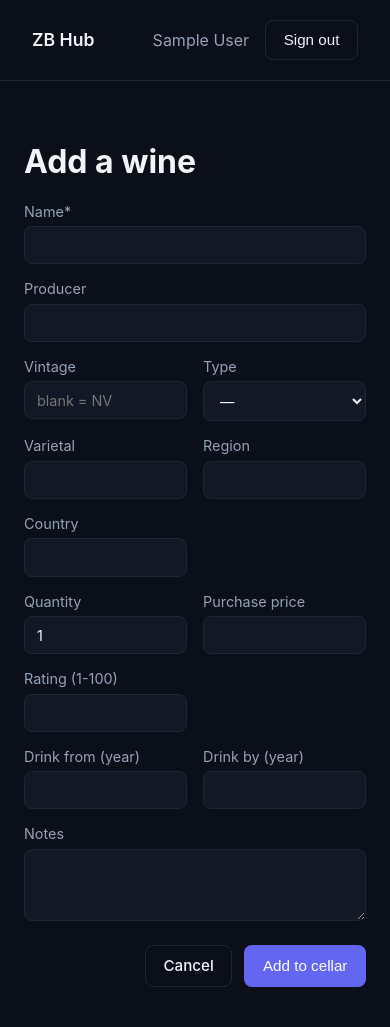
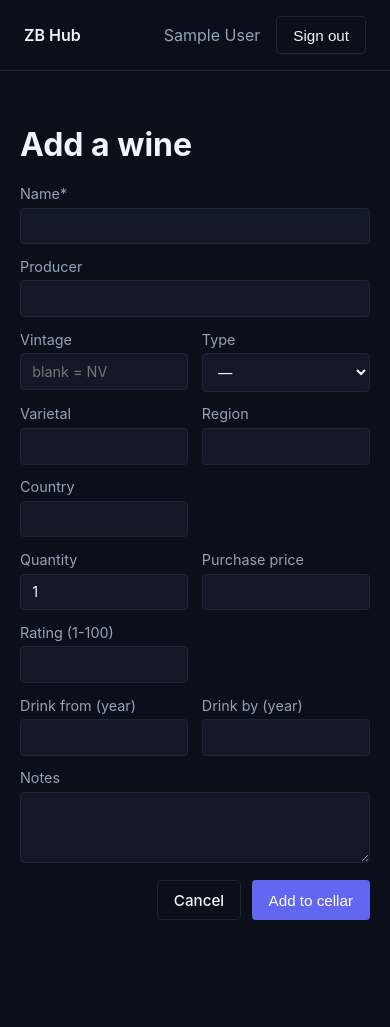
Before and after one commit to zb98-spec/ZB-website, a Flask app: page /wines/new in a window 390 px wide. After the commit the page ends 920 px from the top, so only its background shows below. Run offline with Flask 3, Linux system fonts and the light colour scheme; the visitor is signed in with stand-in values (Sample User, id 1).

Commit message:
Add GitHub Actions CI/CD to Cloud Run and simplify the UI
CI/CD: .github/workflows/deploy.yml runs the pytest smoke suite
against a throwaway Postgres service on every push/PR, then on push
to main builds the image, runs migrations against Neon directly, and
deploys to Cloud Run using Workload Identity Federation (no static
GCP keys in GitHub). scripts/setup_gcp_ci.sh does the one-time GCP
side of that setup (service account, WIF pool/provider, Artifact
Registry repo). README documents the required repo secrets and the
manual first-deploy path.

UI: drop the OAuth SVG logos in favor of plain text buttons, remove
hover transitions and flatten border-radius across style.css, per
request to keep the app minimal and fast rather than polished.

README also answers viewing the site on an iPhone: use the Cloud Run
HTTPS URL once deployed (also required for real Apple Sign In), or
`flask run --host 0.0.0.0` plus the LAN IP for a pre-deploy preview.

Co-Authored-By: Claude Sonnet 5 <noreply@anthropic.com>
Claude-Session: https://claude.ai/code/session_019LESUmcFZ4tgtrr9ugGgES

```diff
--- a/app/static/css/style.css
+++ b/app/static/css/style.css
@@ -3,9 +3,9 @@
   --surface: #131826;
   --border: #1e2636;
   --accent: #6366f1;
-  --accent-hover: #4f52e0;
   --text: #f1f5f9;
   --muted: #94a3b8;
+  --radius: 4px;
 }
 
 * {
@@ -31,7 +31,7 @@ a {
   display: flex;
   align-items: center;
   justify-content: space-between;
-  padding: 1.25rem 2rem;
+  padding: 1rem 1.5rem;
   border-bottom: 1px solid var(--border);
 }
 
@@ -43,60 +43,43 @@ a {
 
 .brand {
   font-weight: 600;
-  font-size: 1.1rem;
   text-decoration: none;
 }
 
 .container {
-  max-width: 960px;
+  max-width: 900px;
   margin: 0 auto;
-  padding: 2.5rem 1.5rem;
+  padding: 2rem 1.25rem;
 }
 
 .hero {
-  display: flex;
-  flex-direction: column;
-  align-items: center;
-  text-align: center;
-  margin-top: 4rem;
-  gap: 1rem;
-}
-
-.hero h1 {
-  font-size: 2.5rem;
-  max-width: 32rem;
+  margin-top: 2rem;
 }
 
 .hero p {
   max-width: 34rem;
   color: var(--muted);
-  font-size: 1.1rem;
 }
 
 .grid {
   display: grid;
-  grid-template-columns: repeat(auto-fill, minmax(220px, 1fr));
-  gap: 1rem;
-  margin-top: 2rem;
+  grid-template-columns: repeat(auto-fill, minmax(200px, 1fr));
+  gap: 0.75rem;
+  margin-top: 1.5rem;
 }
 
 .card {
   display: block;
   border: 1px solid var(--border);
   background: var(--surface);
-  border-radius: 0.75rem;
-  padding: 1.25rem;
+  border-radius: var(--radius);
+  padding: 1rem;
   text-decoration: none;
-  transition: border-color 0.15s ease;
-}
-
-.card:hover {
-  border-color: var(--accent);
 }
 
 .card h2 {
-  margin: 0 0 0.4rem;
-  font-size: 1.1rem;
+  margin: 0 0 0.3rem;
+  font-size: 1.05rem;
 }
 
 .card p {
@@ -104,11 +87,9 @@ a {
 }
 
 .btn {
-  display: inline-flex;
-  align-items: center;
-  gap: 0.6rem;
-  border-radius: 0.5rem;
-  padding: 0.65rem 1.1rem;
+  display: inline-block;
+  border-radius: var(--radius);
+  padding: 0.6rem 1rem;
   font-weight: 500;
   font-size: 0.95rem;
   text-decoration: none;
@@ -270,22 +232,22 @@ a {
 .wine-form {
   display: flex;
   flex-direction: column;
-  gap: 1rem;
+  gap: 0.85rem;
   max-width: 40rem;
 }
 
 .wine-form label {
   display: flex;
   flex-direction: column;
-  gap: 0.4rem;
+  gap: 0.35rem;
   font-size: 0.9rem;
   color: var(--muted);
 }
 
 .form-row {
   display: grid;
-  grid-template-columns: repeat(auto-fit, minmax(160px, 1fr));
-  gap: 1rem;
+  grid-template-columns: repeat(auto-fit, minmax(150px, 1fr));
+  gap: 0.85rem;
 }
 
 .wine-form input,
@@ -293,8 +255,8 @@ a {
 .wine-form textarea {
   background: var(--surface);
   border: 1px solid var(--border);
-  border-radius: 0.5rem;
-  padding: 0.6rem 0.75rem;
+  border-radius: var(--radius);
+  padding: 0.55rem 0.7rem;
   color: var(--text);
   font: inherit;
 }
@@ -302,13 +264,12 @@ a {
 .wine-form input:focus,
 .wine-form select:focus,
 .wine-form textarea:focus {
-  outline: none;
-  border-color: var(--accent);
+  outline: 1px solid var(--accent);
 }
 
 .form-actions {
   display: flex;
   justify-content: flex-end;
-  gap: 0.75rem;
-  margin-top: 0.5rem;
+  gap: 0.65rem;
+  margin-top: 0.25rem;
 }
--- /dev/null
+++ b/pytest.ini
@@ -0,0 +1,2 @@
+[pytest]
+pythonpath = .
--- /dev/null
+++ b/requirements-dev.txt
@@ -0,0 +1,2 @@
+-r requirements.txt
+pytest==8.3.3
```
Also changed, not shown: other parts of app/static/css/style.css (+21 -40 lines), app/templates/login.html (+2 -15 lines), tests/test_smoke.py (added, +32 -0 lines), .github/workflows/deploy.yml (added), README.md, 3 other files.
